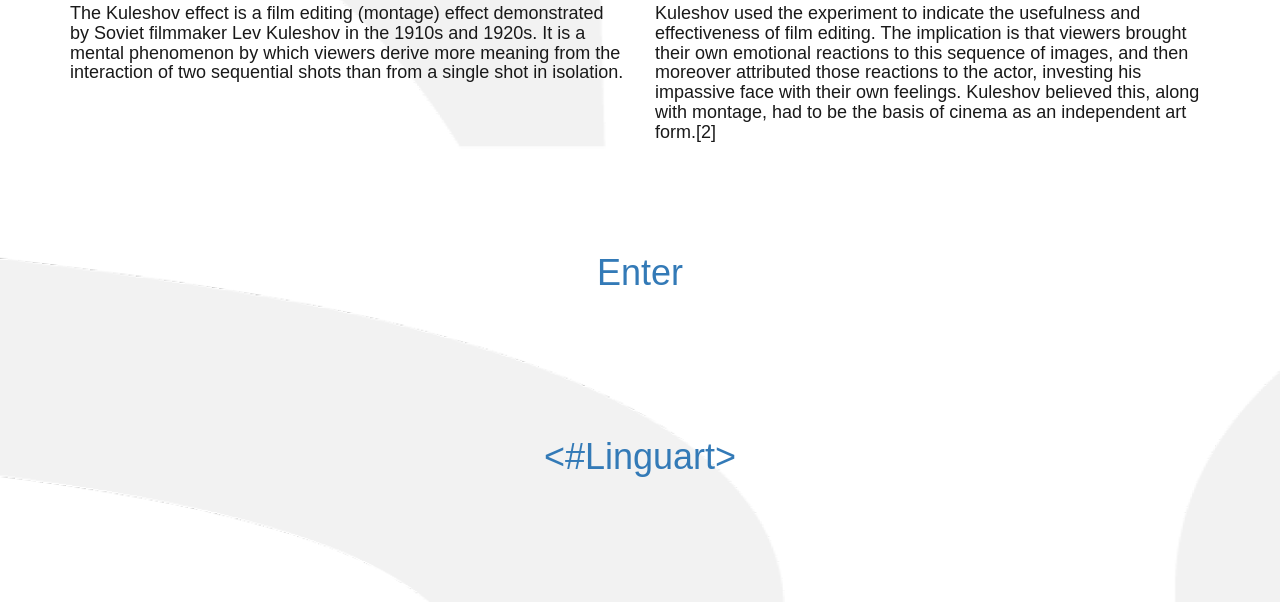
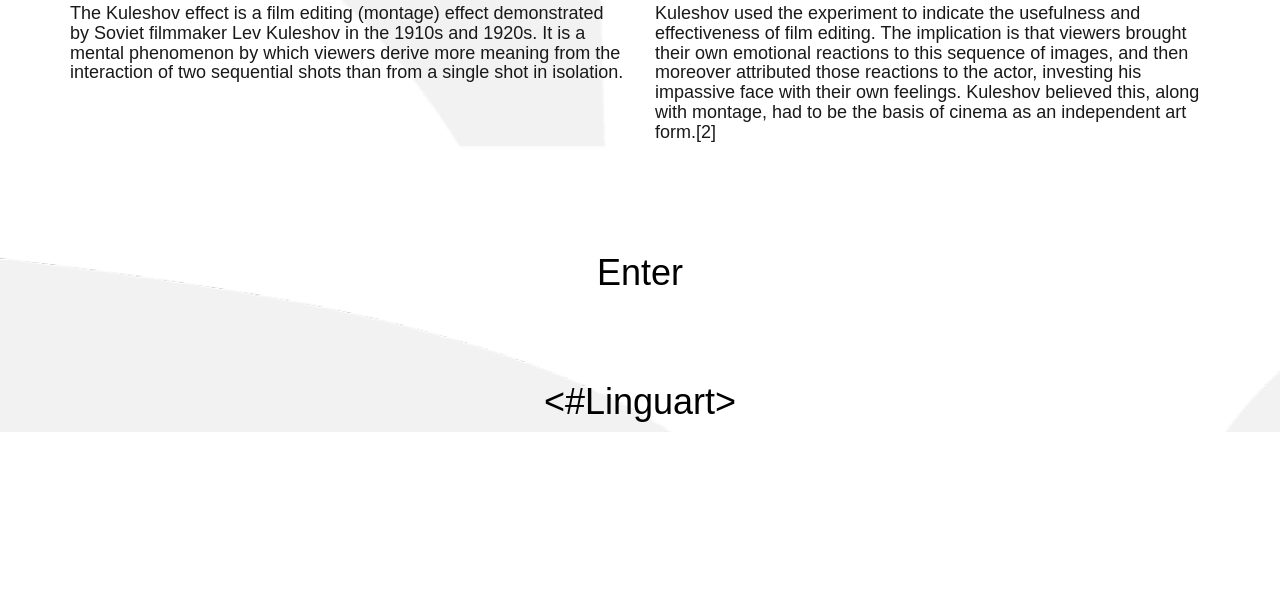
Before and after one commit to Elcritic/The-final-Linguart-Project, a PHP site: page /HTML/about.html in a window 1280 px wide. Shown: the part 864-1466 px from the top of the page. After the commit the page ends 1296 px from the top, so only its background shows below. Run offline with PHP 8.4, Linux system fonts and the light colour scheme; some libraries are stand-ins or nearby versions.

Commit message:
Minor fixes
Fixed:
1. Hex padding
2. Link color from blue to black
3. No longer have bottom text in hexagon hover effect.
4. Fixed first hexagon in gallery.html showing incorrect size.

```diff
--- a/CSS/linguartstyle.css
+++ b/CSS/linguartstyle.css
@@ -4,11 +4,11 @@
 }
 
 .main {
-    background-image: url("/images/sbackground.png");
+    background-image: url("../images/sbackground.png");
     background-attachment: fixed;
     background-repeat: no-repeat;
     background-size: cover;
-    z-index: -1;
+    z-index: 0;
 
 }
 
@@ -98,50 +98,7 @@ a:hover {
     margin: 0 auto;
 }
 
-/*-------------------This next section will be the about.html VIDEO css------------>
 
-.fullscreen-bg {
-  position: fixed;
-  top: 0;
-  right: 0;
-  bottom: 0;
-  left: 0;
-  overflow: hidden;
-  z-index: -100;
-}
-
-.fullscreen-bg__video {
-  position: absolute;
-  top: 0;
-  left: 0;
-  width: 100%;
-  height: 100%;
-}
-
-@media (min-aspect-ratio: 16/9) {
-  .fullscreen-bg__video {
-    height: 300%;
-    top: -100%;
-  }
-}
-
-@media (max-aspect-ratio: 16/9) {
-  .fullscreen-bg__video {
-    width: 300%;
-    left: -100%;
-  }
-}
-
-@media (max-width: 767px) {
-  .fullscreen-bg {
-    background: url('../img/videoframe.jpg') center center / cover no-repeat;
-  }
-
-  .fullscreen-bg__video {
-    display: none;
-
-  }
-} */
 
 .information {
   position: relative;
@@ -149,7 +106,7 @@ a:hover {
 }
 
 
-.center {
+.text-center{
   text-decoration: none;
   color: black;
 }
@@ -160,8 +117,8 @@ a:hover {
   justify-content: center;
   height: 100px;
   padding-top: 80px;
-position: relative;
-top: 100px;
+  position: relative;
+  top: 100px;
 }
 
 .saveButton {
--- a/HTML/about.html
+++ b/HTML/about.html
@@ -4,8 +4,9 @@
 	</title>
 	<head>
 		<link rel="stylesheet" type="text/css" href="../CSS/linguartstyle.css">
-		<script src=“jquery.js”></script>
+		<!--<script src=“jquery.js”></script> -->
 		<link rel="stylesheet" href="https://maxcdn.bootstrapcdn.com/bootstrap/3.3.7/css/bootstrap.min.css">
+		<script src="/Users/jlrivera/Desktop/Final Project Gitkraken/JS/jquery-1.12.0.min.js"></script>
 
 	</head>
 	<body class="main">
@@ -17,7 +18,7 @@
 				<div class=".col-xs-6 .col-sm-8 .col-md-12">
 
 					<ul id="navicons">
-						<!--Pasar los icons a un solo color en Photoshop y ver cual es el flow-->
+
 						<li>
 							<a href="landing.html" target="_blank"><img src="../images/homeicon.png"/></a>
 						</li>
@@ -80,7 +81,7 @@
 				</div>
 				<div class="col-md-6">
 					<h4>Kuleshov used the experiment to indicate the usefulness and effectiveness of film editing. The implication is that viewers brought their own emotional reactions to this sequence of images, and then moreover attributed those reactions to the
-						actor, investing his impassive face with their own feelings. Kuleshov believed this, along with montage, had to be the basis of cinema as an independent art form.[2]</h4>
+					actor, investing his impassive face with their own feelings. Kuleshov believed this, along with montage, had to be the basis of cinema as an independent art form.[2]</h4>
 				</div>
 
 			</div>
@@ -94,31 +95,23 @@
 					<a href="index.html">
 						<h1 class="text-center">Enter</h1>
 					</a>
-
+<br><br><br>
 			<div class="container">
 	<div class="row">
 		<div class=".col-md-6 .col-md-offset-3">
 
-			<div id="texto">
-				<h1>
-					<a href="https://twitter.com/search?q=%23linguart&src=typd" target="_blank">&LT;#Linguart&gt;</a>
-				</h1>
+		<a href="https://twitter.com/search?q=%23linguart&src=typd" target="_blank"/>
+				<h1 class="text-center">&LT;#Linguart&gt;
+				</h1></a>
 		</div>
 	</div>
 
+</body>
 
-</body>
 <script src="https://code.jquery.com/jquery-3.2.1.min.js" integrity="sha256-hwg4gsxgFZhOsEEamdOYGBf13FyQuiTwlAQgxVSNgt4=" crossorigin="anonymous"></script>
-
 <script src="https://maxcdn.bootstrapcdn.com/bootstrap/3.3.7/js/bootstrap.min.js" integrity="sha384-Tc5IQib027qvyjSMfHjOMaLkfuWVxZxUPnCJA7l2mCWNIpG9mGCD8wGNIcPD7Txa" crossorigin="anonymous"></script>
-
-<!-- <script src="jquery.justified.images.js"></script>
-<script type="text/javascript" src="index.js"></script>
- -->
-
-
-
 <script src="https://ajax.googleapis.com/ajax/libs/jquery/3.1.1/jquery.min.js"></script>
 <script src="https://maxcdn.bootstrapcdn.com/bootstrap/3.3.7/js/bootstrap.min.js">
 </script>
+
 </html>
```
Also changed, not shown: CSS/hexagon.css (+3 -5 lines), HTML/Gallery.html (+18 -20 lines), HTML/index.html (+11 -10 lines), HTML/landing.html (+4 -3 lines).
